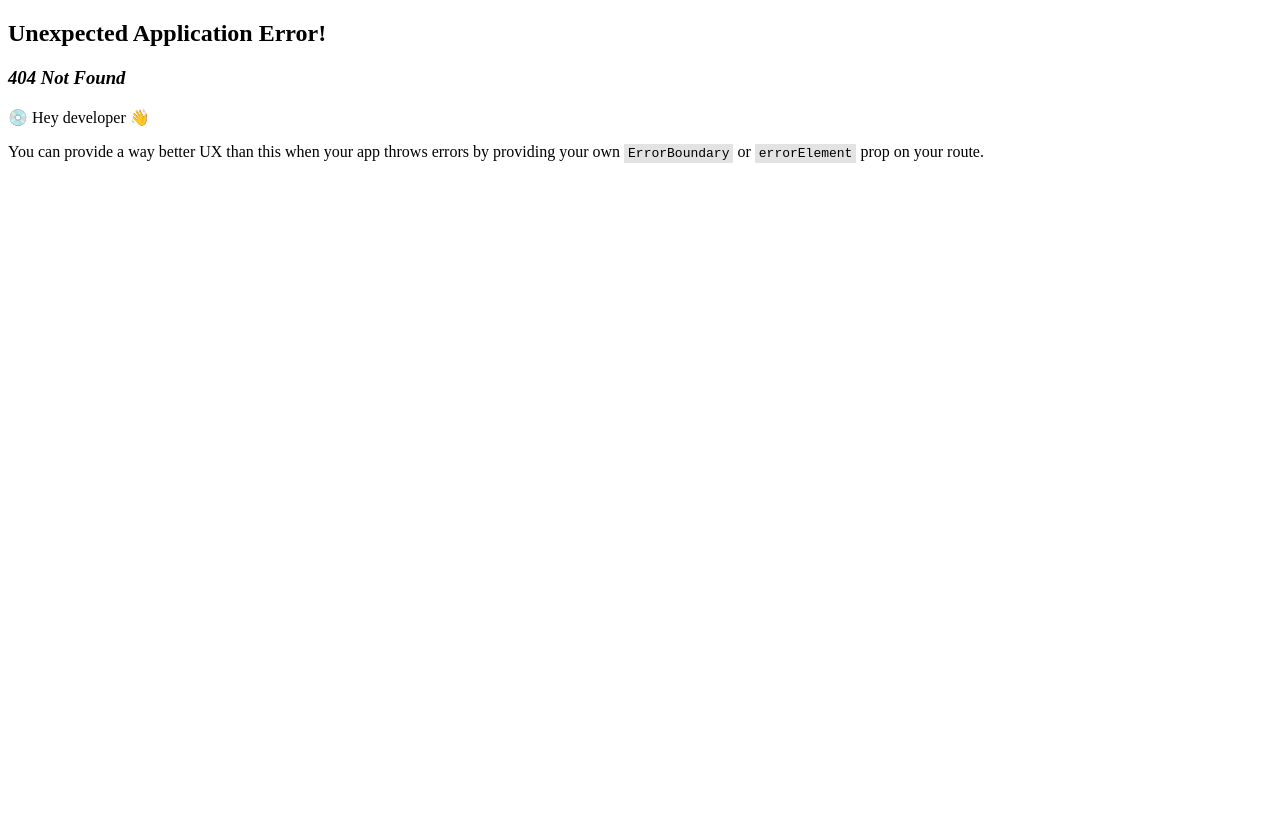
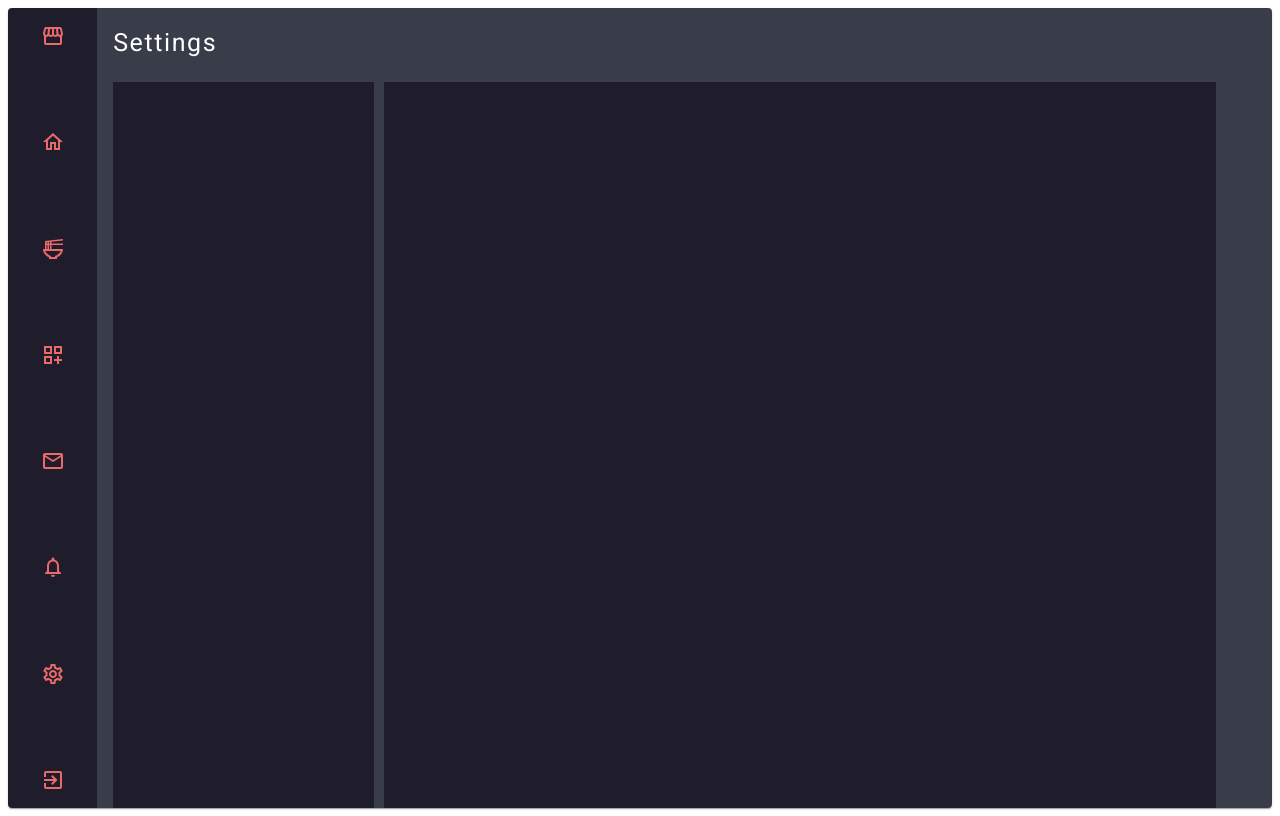
Before and after one commit to A-Richdom/FOOD-ORDERING-WEBITE, a React (Vite) app: page /settings in a window 1280 px wide. Before the commit this address had no page. Built offline with nearby package versions, Linux system fonts and the light colour scheme.

Commit message:
Implemented the layout and structure of the settings page

```diff
--- a/src/App.jsx
+++ b/src/App.jsx
@@ -7,6 +7,8 @@ import PopOverPage from './Components/PopOverPage';
 import Dashboard from './Components/Dashboard';
 import DishReport from './Components/DishReport';
 import Report from './Components/Report';
+import Settings from './Components/Settings';
+
 
 const router = createBrowserRouter([
 
@@ -19,6 +21,8 @@ const router = createBrowserRouter([
   { path: 'dishReport', element: <DishReport /> },
 
   { path: 'report', element: <Report /> },
+
+  { path: 'settings', element: <Settings/> },
 
 ]);
 
--- /dev/null
+++ b/src/Components/Settings.jsx
@@ -0,0 +1,123 @@
+import React from 'react'
+import { makeStyles } from '@mui/styles'
+import { Card, CardContent, Typography } from '@mui/material';
+import StorefrontIcon from '@mui/icons-material/Storefront';
+import HomeOutlinedIcon from '@mui/icons-material/HomeOutlined';
+import RamenDiningOutlinedIcon from '@mui/icons-material/RamenDiningOutlined';
+import DashboardCustomizeOutlinedIcon from '@mui/icons-material/DashboardCustomizeOutlined';
+import EmailOutlinedIcon from '@mui/icons-material/EmailOutlined';
+import NotificationsNoneOutlinedIcon from '@mui/icons-material/NotificationsNoneOutlined';
+import SettingsOutlinedIcon from '@mui/icons-material/SettingsOutlined';
+import ExitToAppOutlinedIcon from '@mui/icons-material/ExitToAppOutlined';
+
+
+const useStyles = makeStyles((theme) => ({
+    cardWrapper: {
+        width: '100%',
+        height: '100vh',
+        display: 'flex',
+        backgroundColor: 'transparent !important'
+    },
+    // Side-Bar...//
+    sideBar: {
+        width: '5%',
+        backgroundColor: '#1F1D2B',
+    },
+    sideBarIcons: {
+        display: 'flex',
+        flexDirection: 'column',
+        height: '100%',
+        alignItems: 'center',
+        justifyContent: 'space-between',
+    },
+    icon: {
+        color: '#EA6969',
+        fontSize: '40px',
+        fontWeight: 'bold',
+        cursor: 'pointer',
+        '&:hover': {
+            backgroundColor: '#f97f7f',
+            color: 'white',
+            padding: 10,
+            borderRadius: '5px',
+        },
+    },
+
+    // Main Bar...//
+    mainBar: {
+        backgroundColor: '#393C49 !important',
+        width: '100%',
+        display: 'flex',
+        flexDirection: 'column',
+        alignItems: 'center',
+    },
+    mainBarChildren: {
+        width: '100%',
+        backgroundColor: '#393C49',
+    },
+    header: {
+        // borderBottom: '1px solid #555a70 !important',
+        paddingBottom: '20px'
+    },
+    mainBarBodies: {
+        display: 'flex !important',
+        gap: '10px',
+    },
+    mainBarBody1: {
+
+    },
+}));
+
+const Settings = () => {
+    const classes = useStyles();
+
+    return (
+        <div className={classes.divContainer}>
+            <Card className={classes.cardWrapper}>
+
+                {/* SIDE-BAR */}
+                <CardContent className={classes.sideBar}>
+                    <div className={classes.sideBarIcons}>
+                        <StorefrontIcon className={classes.icon} />
+                        <HomeOutlinedIcon className={classes.icon} />
+                        <RamenDiningOutlinedIcon className={classes.icon} />
+                        <DashboardCustomizeOutlinedIcon className={classes.icon} />
+                        <EmailOutlinedIcon className={classes.icon} />
+                        <NotificationsNoneOutlinedIcon className={classes.icon} />
+                        <SettingsOutlinedIcon className={classes.icon} />
+                        <ExitToAppOutlinedIcon className={classes.icon} />
+                    </div>
+                </CardContent>
+
+                {/* MAIN-BAR */}
+                <CardContent className={classes.mainBar}>
+                    <div className={classes.mainBarChildren}>
+                        <div className={classes.header}>
+                            <Typography className={classes.headerTypo} sx={{
+                                fontSize: {
+                                    xs: '14px',
+                                    sm: '16px',
+                                    md: '18px',
+                                    lg: '25px',
+                                    xl: '24px',
+                                },
+                                letterSpacing: '.1rem',
+                                color: 'white',
+                            }}>
+                                Settings
+                            </Typography>
+                        </div>
+
+                        <div className={classes.mainBarBodies}>
+                            <CardContent sx={{ width: '20%', height: '100vh', backgroundColor: '#1F1D2B', }} className={classes.mainBarBody1}></CardContent>
+                            <CardContent sx={{ width: '70%', height: '100vh', backgroundColor: '#1F1D2B', }} className={classes.mainBarBody2}></CardContent>
+                        </div>
+
+                    </div>
+                </CardContent>
+            </Card>
+        </div>
+    )
+}
+
+export default Settings
```
